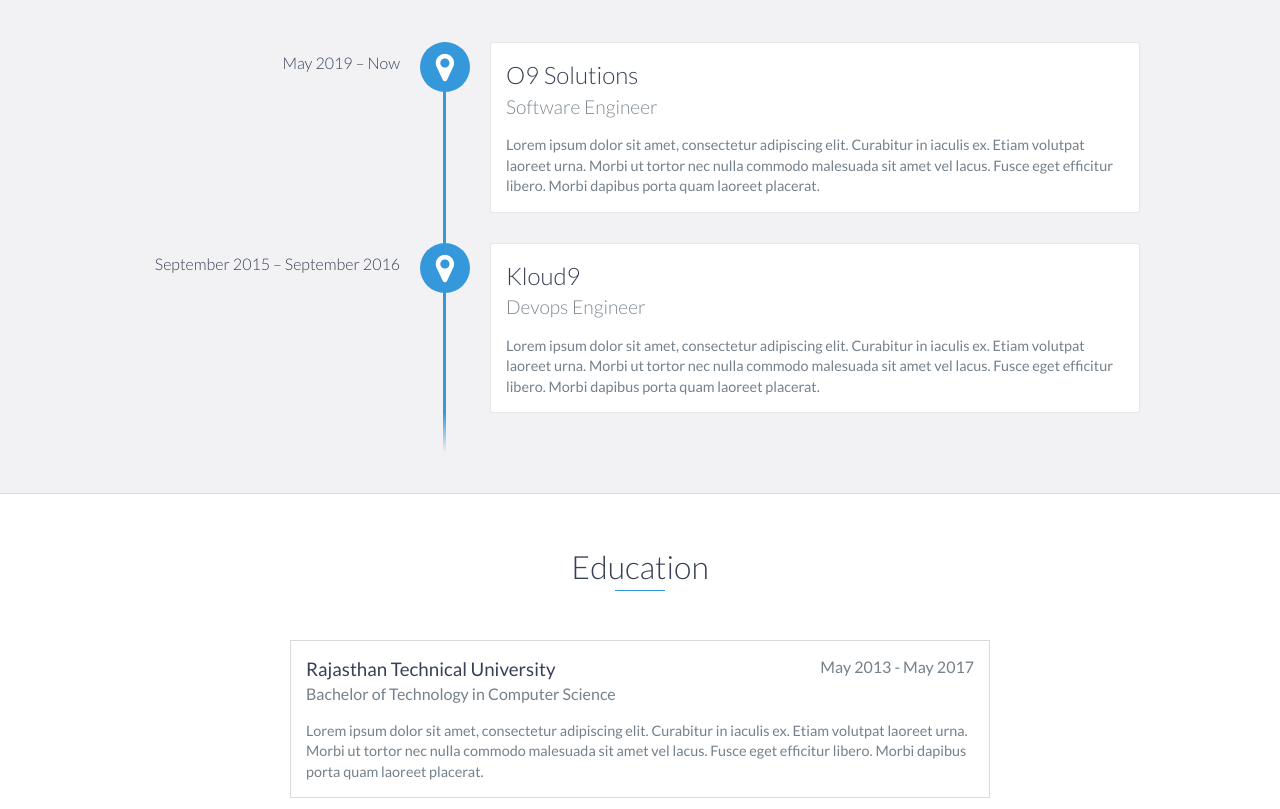
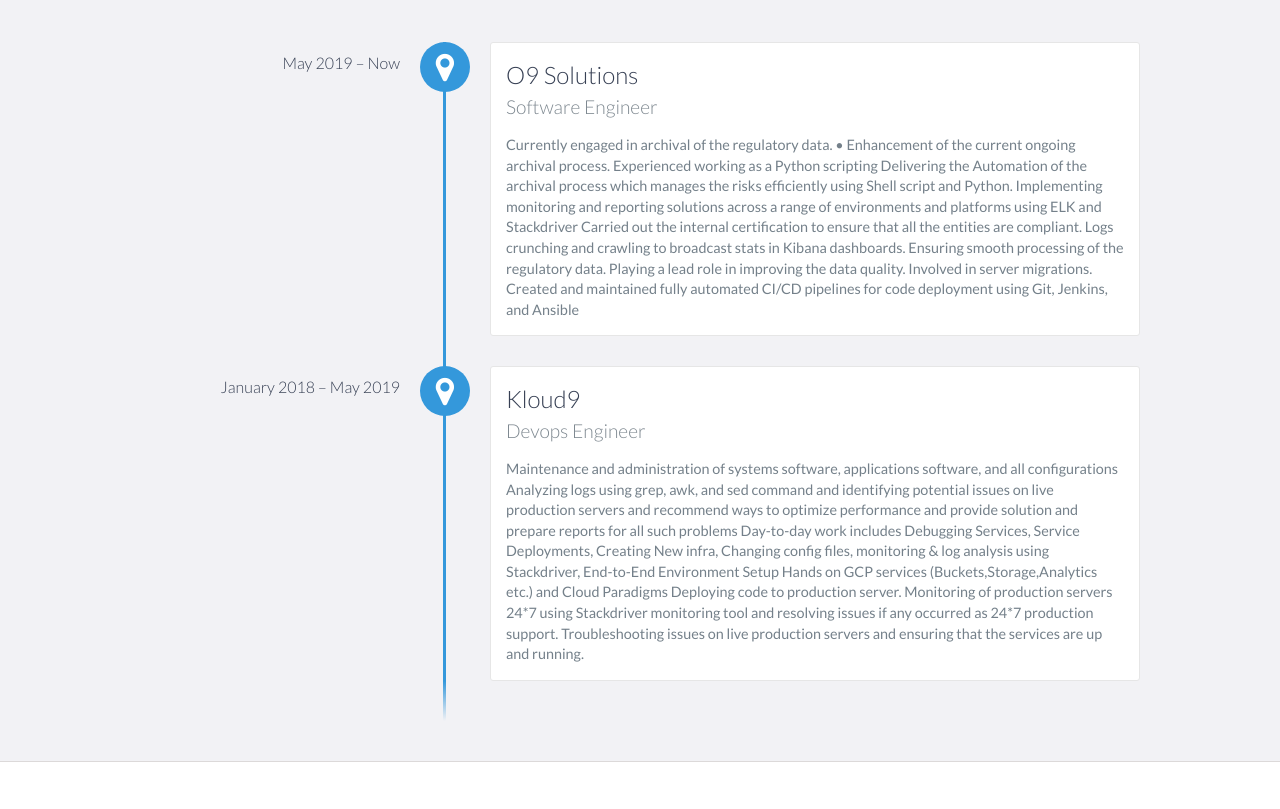
Before and after one commit to achilleslinux/achilleslinux.github.io, a website: page index.html in a window 1280 px wide. Shown: the part 1140-1949 px from the top of the page. Drawn offline with nearby package versions, Linux system fonts and the light colour scheme.

Commit message:
changes made

```diff
--- a/index.html
+++ b/index.html
@@ -89,15 +89,32 @@
                 <h3>O9 Solutions</h3>
                 <h4>Software Engineer</h4>
                 <p>
-                    Lorem ipsum dolor sit amet, consectetur adipiscing elit. Curabitur in iaculis ex. Etiam volutpat laoreet urna. Morbi ut tortor nec nulla commodo malesuada sit amet vel lacus. Fusce eget efficitur libero. Morbi dapibus porta quam laoreet placerat.
+                    Currently engaged in archival of the regulatory data. • Enhancement of the current ongoing archival process.
+                    Experienced working as a Python scripting
+                    Delivering the Automation of the archival process which manages the risks efficiently using Shell script and Python.
+                    Implementing monitoring and reporting solutions across a range of environments and platforms using ELK and Stackdriver
+                    Carried out the internal certification to ensure that all the entities are compliant.
+                    Logs crunching and crawling to broadcast stats in Kibana dashboards.
+                    Ensuring smooth processing of the regulatory data.
+                    Playing a lead role in improving the data quality.
+                    Involved in server migrations.
+                    Created and maintained fully automated CI/CD pipelines for code deployment using Git, Jenkins, and Ansible
+
+
                 </p>
             </div>
 
-            <div data-date="September 2015 – September 2016">
+            <div data-date="January 2018 – May 2019">
                 <h3>Kloud9</h3>
                 <h4>Devops Engineer</h4>
                 <p>
-                    Lorem ipsum dolor sit amet, consectetur adipiscing elit. Curabitur in iaculis ex. Etiam volutpat laoreet urna. Morbi ut tortor nec nulla commodo malesuada sit amet vel lacus. Fusce eget efficitur libero. Morbi dapibus porta quam laoreet placerat.
+                    Maintenance and administration of systems software, applications software, and all configurations
+                    Analyzing logs using grep, awk, and sed command and identifying potential issues on live production servers and recommend ways to optimize performance and provide solution and prepare reports for all such problems
+                    Day-to-day work includes Debugging Services, Service Deployments, Creating New infra, Changing config files, monitoring & log analysis using Stackdriver, End-to-End Environment Setup
+                    Hands on GCP services (Buckets,Storage,Analytics etc.) and Cloud Paradigms
+                    Deploying code to production server.
+                    Monitoring of production servers 24*7 using Stackdriver monitoring tool and resolving issues if any occurred as 24*7 production support.
+                    Troubleshooting issues on live production servers and ensuring that the services are up and running.
                 </p>
             </div>
 
```
